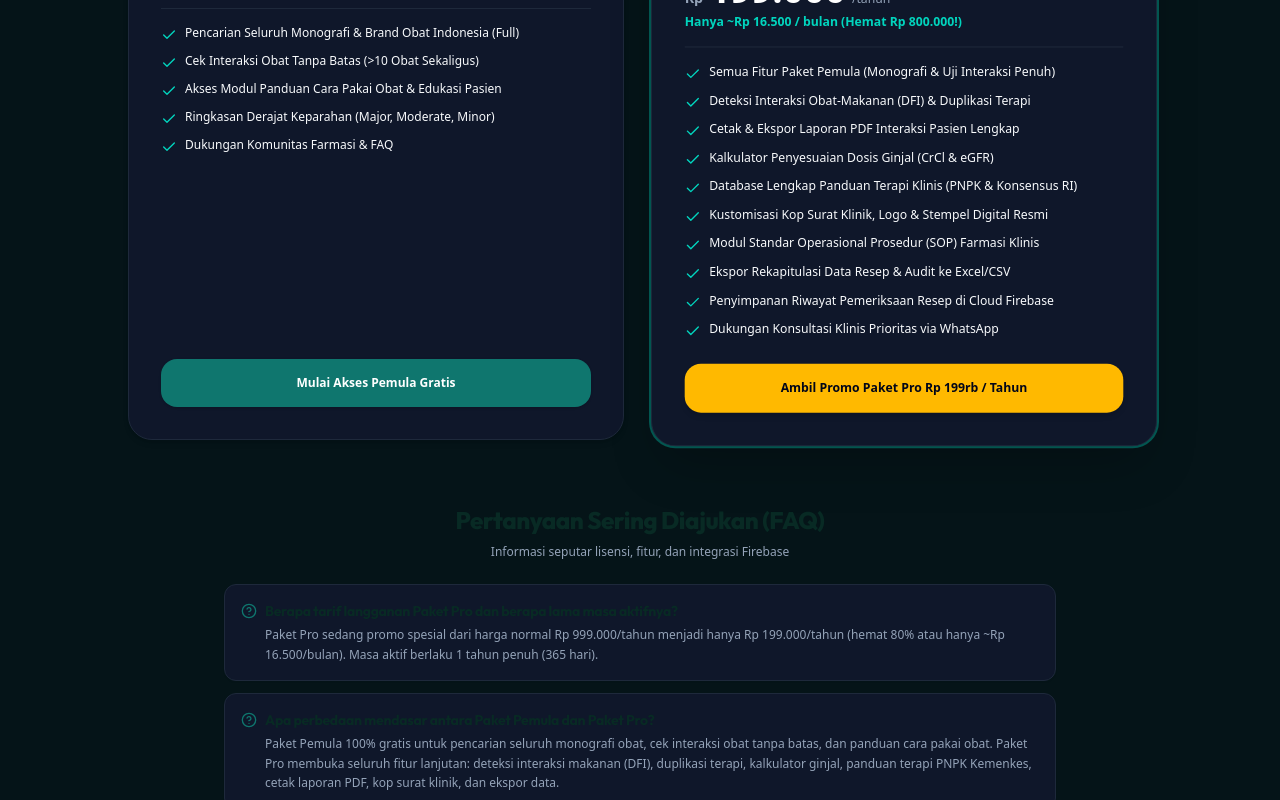
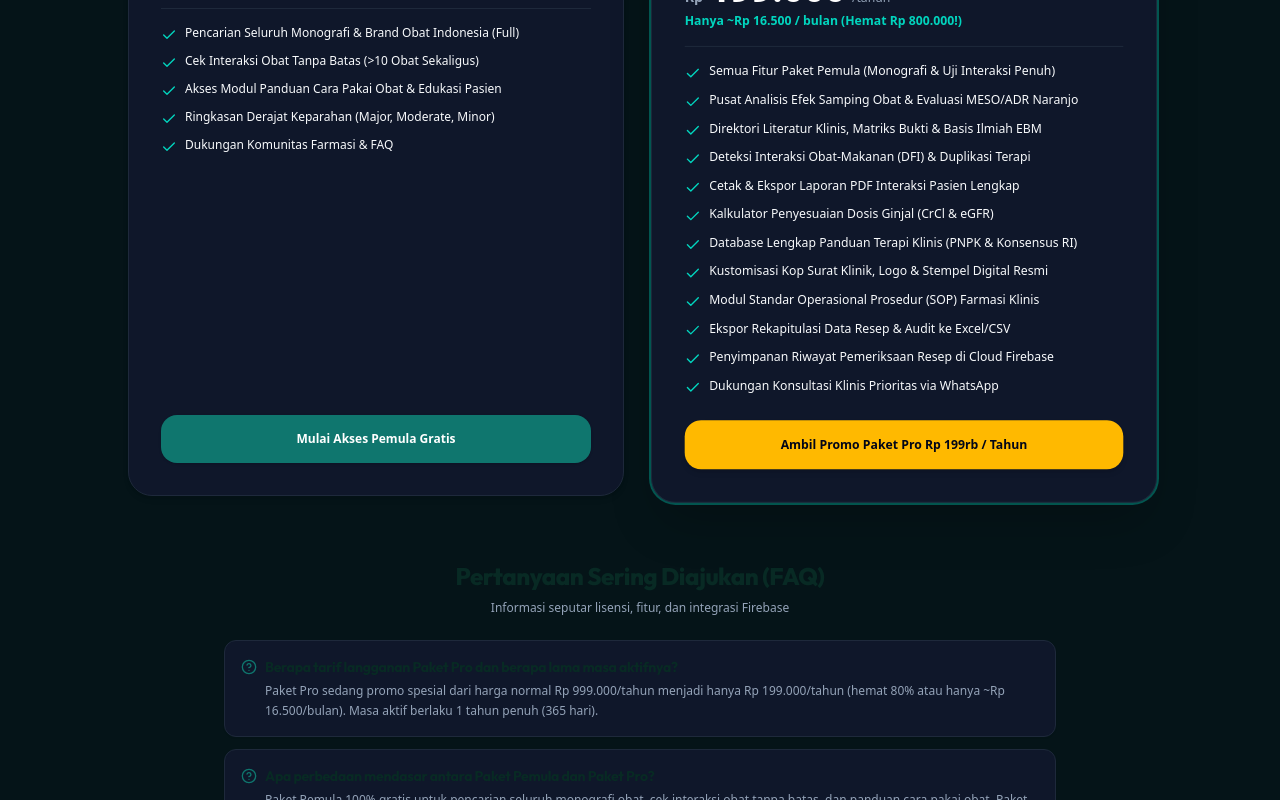
Before and after one commit to andrymaul/farmasidruggist, a React (Vite) app: page / in a window 1280 px wide. Shown: the part 2120-2920 px from the top of the page. Built offline with nearby package versions, Linux system fonts and the light colour scheme; no server answers; the database is empty.

Commit message:
feat: batasi akses menu Efek Samping dan Literatur khusus Paket Pro

```diff
--- a/src/App.tsx
+++ b/src/App.tsx
@@ -936,6 +936,15 @@ export default function App() {
               )}
 
               {activeTab === 'side-effects' && (
+                !isProUser ? (
+                  <ProFeatureGate
+                    featureTitle="Pusat Analisis Efek Samping Obat & Instrumen Farmakovigilans (MESO)"
+                    featureDescription="Evaluasi akumulasi beban toksisitas organ (Hepatotoksik, Nefrotoksik, Kardiotoksik, dll.), pelacak gejala KTD, algoritma kausalitas Naranjo & WHO-UMC, tingkat keparahan Hartwig, serta generator formulir kuning MESO BPOM."
+                    onOpenPricingModal={() => setShowPricingModal(true)}
+                    onOpenAuthModal={() => setShowAuthModal(true)}
+                    isLoggedIn={Boolean(currentUser)}
+                  />
+                ) : (
                   <SideEffectChecker
                     allDrugs={drugs}
                     clinicBranding={clinicBranding}
@@ -944,6 +953,7 @@ export default function App() {
                     isProUser={isProUser}
                     onOpenPricingModal={() => setShowPricingModal(true)}
                   />
+                )
               )}
 
               {activeTab === 'usage' && (
@@ -989,9 +999,19 @@ export default function App() {
               )}
 
               {activeTab === 'literature' && (
+                !isProUser ? (
+                  <ProFeatureGate
+                    featureTitle="Pusat Literatur Klinis, Matriks Bukti & Basis Ilmiah EBM"
+                    featureDescription="Akses komprehensif kepustakaan farmakologi klinis terakreditasi, basis data Evidence-Based Medicine (EBM), jurnal pedoman internasional, serta matriks pembuktian ilmiah untuk setiap parameter klinis obat."
+                    onOpenPricingModal={() => setShowPricingModal(true)}
+                    onOpenAuthModal={() => setShowAuthModal(true)}
+                    isLoggedIn={Boolean(currentUser)}
+                  />
+                ) : (
                   <ClinicalLiterature
                     onSelectTab={handleSelectTab}
                   />
+                )
               )}
 
               {activeTab === 'whatsapp-pio' && (
--- a/src/data/ddinterData.ts
+++ b/src/data/ddinterData.ts
@@ -410,6 +410,8 @@ export const PRICING_PLANS: PricingPlan[] = [
     description: 'Akses lengkap ke seluruh modul klinis, database PNPK, kalkulator ginjal, dan ekspor PDF resmi.',
     features: [
       'Semua Fitur Paket Pemula (Monografi & Uji Interaksi Penuh)',
+      'Pusat Analisis Efek Samping Obat & Evaluasi MESO/ADR Naranjo',
+      'Direktori Literatur Klinis, Matriks Bukti & Basis Ilmiah EBM',
       'Deteksi Interaksi Obat-Makanan (DFI) & Duplikasi Terapi',
       'Cetak & Ekspor Laporan PDF Interaksi Pasien Lengkap',
       'Kalkulator Penyesuaian Dosis Ginjal (CrCl & eGFR)',
@@ -448,6 +450,8 @@ export const PRICING_FEATURE_COMPARISON: FeatureComparison[] = [
   { featureName: 'Pencarian Monografi Obat & Brand Indonesia', free: 'Akses Seluruhnya (Full)', pro: 'Akses Seluruhnya (Full)' },
   { featureName: 'Kapasitas Cek Interaksi Obat Sekaligus', free: 'Tanpa Batas (>10 Obat)', pro: 'Tanpa Batas (>10 Obat)' },
   { featureName: 'Modul Panduan Cara Pakai Obat & Edukasi', free: true, pro: true },
+  { featureName: 'Pusat Analisis Efek Samping Obat & Evaluasi MESO/ADR', free: false, pro: true },
+  { featureName: 'Basis Data Literatur Klinis, Matriks Bukti & EBM', free: false, pro: true },
   { featureName: 'Cek Interaksi Makanan (DFI) & Duplikasi Terapi', free: false, pro: true },
   { featureName: 'Ekspor & Cetak Laporan PDF Pasien', free: false, pro: true },
   { featureName: 'Kalkulator Dosis Ginjal (CrCl & eGFR)', free: false, pro: true },
@@ -466,7 +470,7 @@ export const PRICING_FAQS = [
   },
   {
     q: 'Apa perbedaan mendasar antara Paket Pemula dan Paket Pro?',
-    a: 'Paket Pemula 100% gratis untuk pencarian seluruh monografi obat, cek interaksi obat tanpa batas, dan panduan cara pakai obat. Paket Pro membuka seluruh fitur lanjutan: deteksi interaksi makanan (DFI), duplikasi terapi, kalkulator ginjal, panduan terapi PNPK Kemenkes, cetak laporan PDF, kop surat klinik, dan ekspor data.'
+    a: 'Paket Pemula 100% gratis untuk pencarian seluruh monografi obat, cek interaksi obat tanpa batas, dan panduan cara pakai obat. Paket Pro membuka seluruh fitur lanjutan: pusat analisis efek samping obat (MESO/Naranjo), literatur klinis EBM, deteksi interaksi makanan (DFI), duplikasi terapi, kalkulator ginjal, panduan terapi PNPK Kemenkes, cetak laporan PDF, kop surat klinik, dan ekspor data.'
   },
   {
     q: 'Metode pembayaran apa saja yang didukung untuk Paket Pro?',
```
Lines whose indentation alone changed are shown as unchanged.
